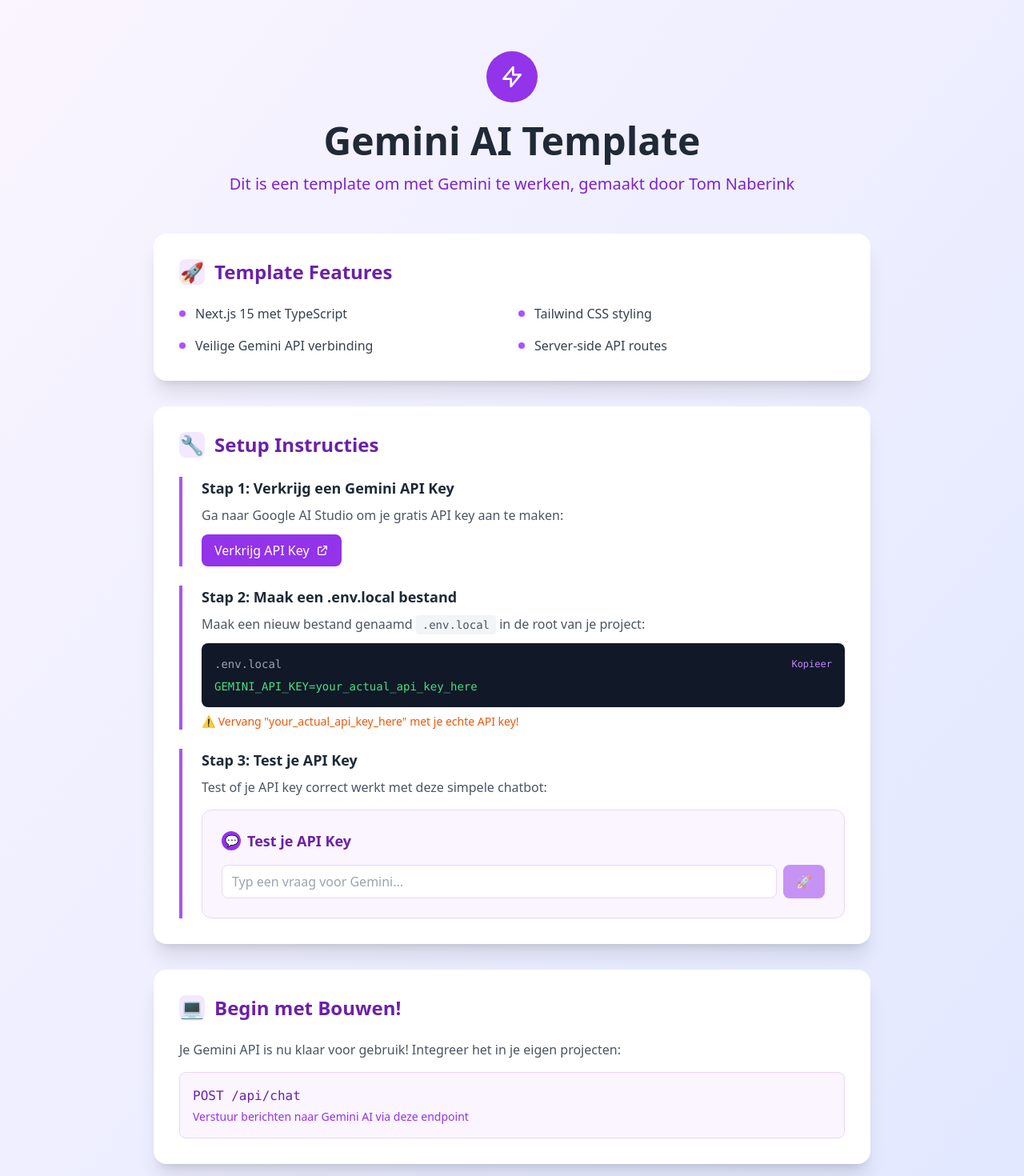
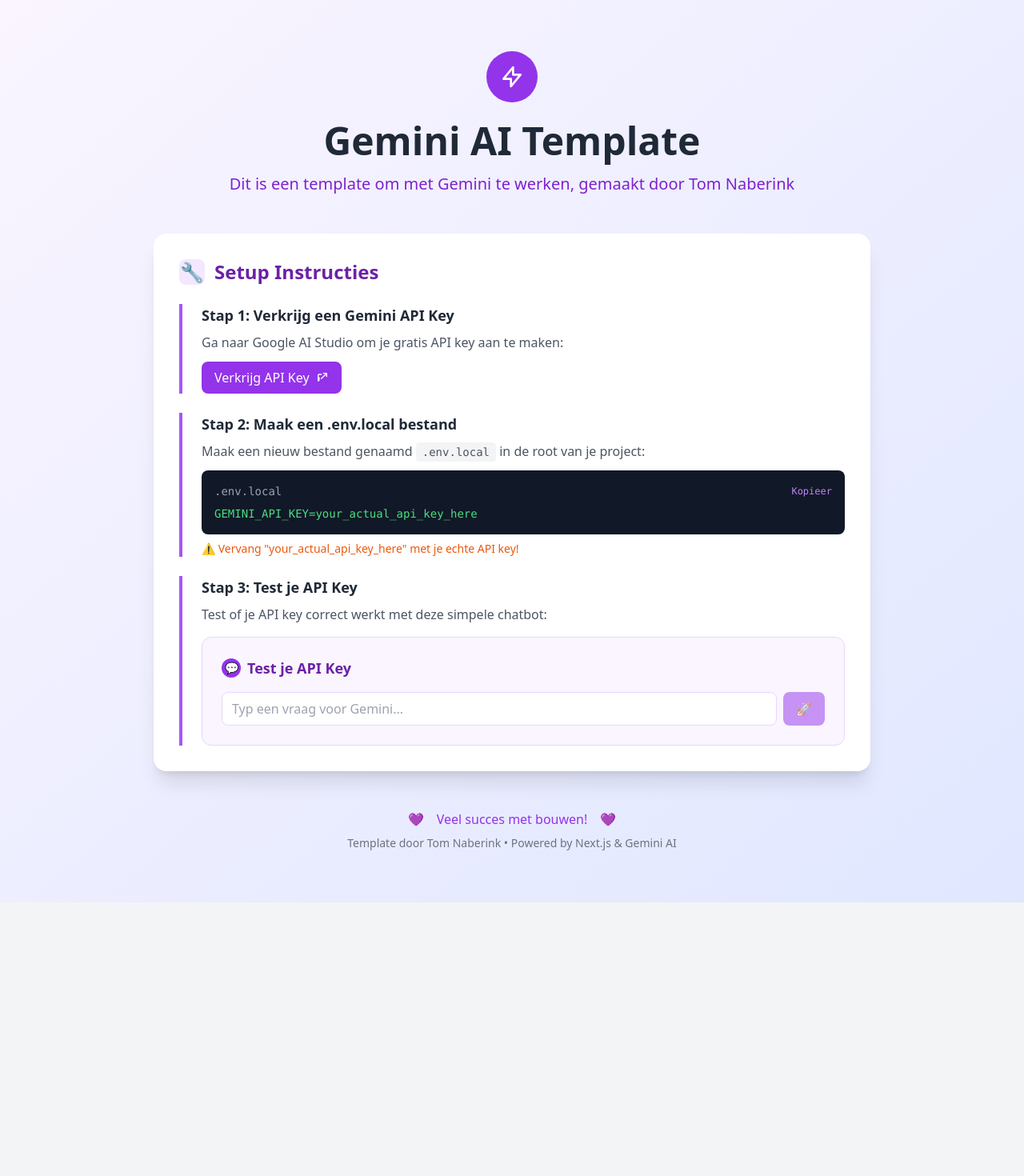
Before and after one commit to TomNaberink/gemini-simpele-chatbot-nextJS-cursor, a Next.js app: page / in a window 1280 px wide. Shown: the top 1470 px of the page at 80% size. After the commit the page ends 1128 px from the top, so only its background shows below. Built offline with nearby package versions, Linux system fonts and the light colour scheme.

Commit message:
Simplify template - remove features and build sections

```diff
--- a/src/app/page.tsx
+++ b/src/app/page.tsx
@@ -25,37 +25,8 @@
         {/* Main Content */}
         <div className="max-w-4xl mx-auto">
 
-          {/* Features Card */}
-          <div className="bg-white rounded-2xl shadow-xl p-8 mb-8">
-            <h2 className="text-2xl font-bold text-purple-800 mb-6 flex items-center">
-              <span className="w-8 h-8 bg-purple-100 rounded-lg flex items-center justify-center mr-3">
-                🚀
-              </span>
-              Template Features
-            </h2>
-
-            <div className="grid md:grid-cols-2 gap-4">
-              <div className="flex items-center space-x-3">
-                <div className="w-2 h-2 bg-purple-500 rounded-full"></div>
-                <span className="text-gray-700">Next.js 15 met TypeScript</span>
-              </div>
-              <div className="flex items-center space-x-3">
-                <div className="w-2 h-2 bg-purple-500 rounded-full"></div>
-                <span className="text-gray-700">Tailwind CSS styling</span>
-              </div>
-              <div className="flex items-center space-x-3">
-                <div className="w-2 h-2 bg-purple-500 rounded-full"></div>
-                <span className="text-gray-700">Veilige Gemini API verbinding</span>
-              </div>
-              <div className="flex items-center space-x-3">
-                <div className="w-2 h-2 bg-purple-500 rounded-full"></div>
-                <span className="text-gray-700">Server-side API routes</span>
-              </div>
-            </div>
-          </div>
-
           {/* Setup Instructions */}
-          <div className="bg-white rounded-2xl shadow-xl p-8 mb-8">
+          <div className="bg-white rounded-2xl shadow-xl p-8">
             <h2 className="text-2xl font-bold text-purple-800 mb-6 flex items-center">
               <span className="w-8 h-8 bg-purple-100 rounded-lg flex items-center justify-center mr-3">
                 🔧
@@ -80,7 +51,7 @@
                 >
                   <span>Verkrijg API Key</span>
                   <svg className="w-4 h-4 ml-2" fill="none" stroke="currentColor" viewBox="0 0 24 24">
-                    <path strokeLinecap="round" strokeLinejoin="round" strokeWidth={2} d="M10 6H6a2 2 0 00-2 2v10a2 2 0 002 2h10a2 2 0 002-2v-4M14 4h6m0 0v6m0-6L10 14" />
+                    <path strokeLinecap="round" strokeLinejoin="round" strokeWidth={2} d="M10 6H6a2 2 0 00-2 2v10a2 2 0 002-2v-4M14 4h6m0 0v6m0-6L10 14" />
                   </svg>
                 </a>
               </div>
@@ -107,7 +78,7 @@
                 </p>
               </div>
 
-              {/* Step 3 - New Test Step */}
+              {/* Step 3 - Test Step */}
               <div className="border-l-4 border-purple-500 pl-6">
                 <h3 className="text-lg font-semibold text-gray-800 mb-2">
                   Stap 3: Test je API Key
@@ -117,27 +88,6 @@
                 </p>
                 <TestChatBot />
               </div>
-            </div>
-          </div>
-
-          {/* API Usage Info */}
-          <div className="bg-white rounded-2xl shadow-xl p-8">
-            <h2 className="text-2xl font-bold text-purple-800 mb-6 flex items-center">
-              <span className="w-8 h-8 bg-purple-100 rounded-lg flex items-center justify-center mr-3">
-                💻
-              </span>
-              Begin met Bouwen!
-            </h2>
-
-            <p className="text-gray-600 mb-4">
-              Je Gemini API is nu klaar voor gebruik! Integreer het in je eigen projecten:
-            </p>
-
-            <div className="bg-purple-50 border border-purple-200 p-4 rounded-lg">
-              <code className="text-purple-800 font-mono">POST /api/chat</code>
-              <p className="text-purple-600 text-sm mt-1">
-                Verstuur berichten naar Gemini AI via deze endpoint
-              </p>
             </div>
           </div>
 
```
